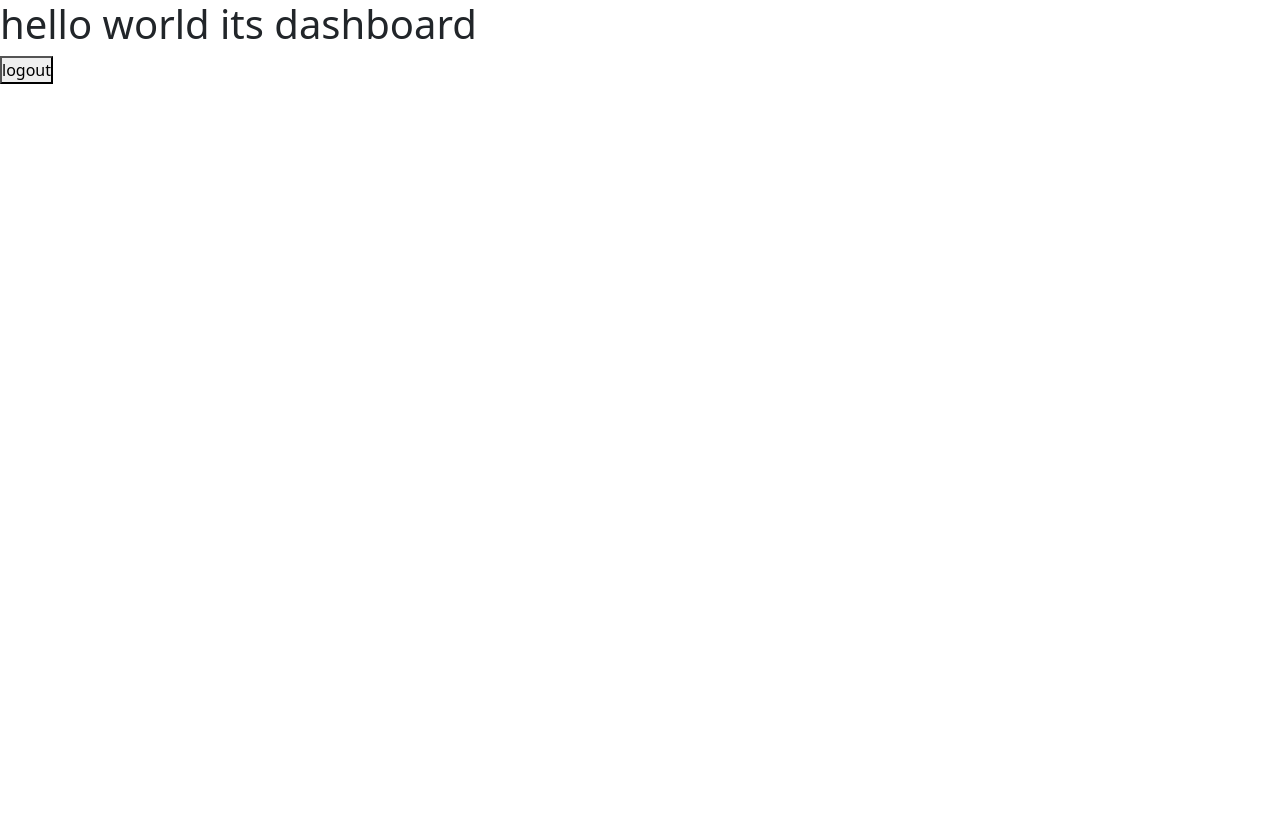
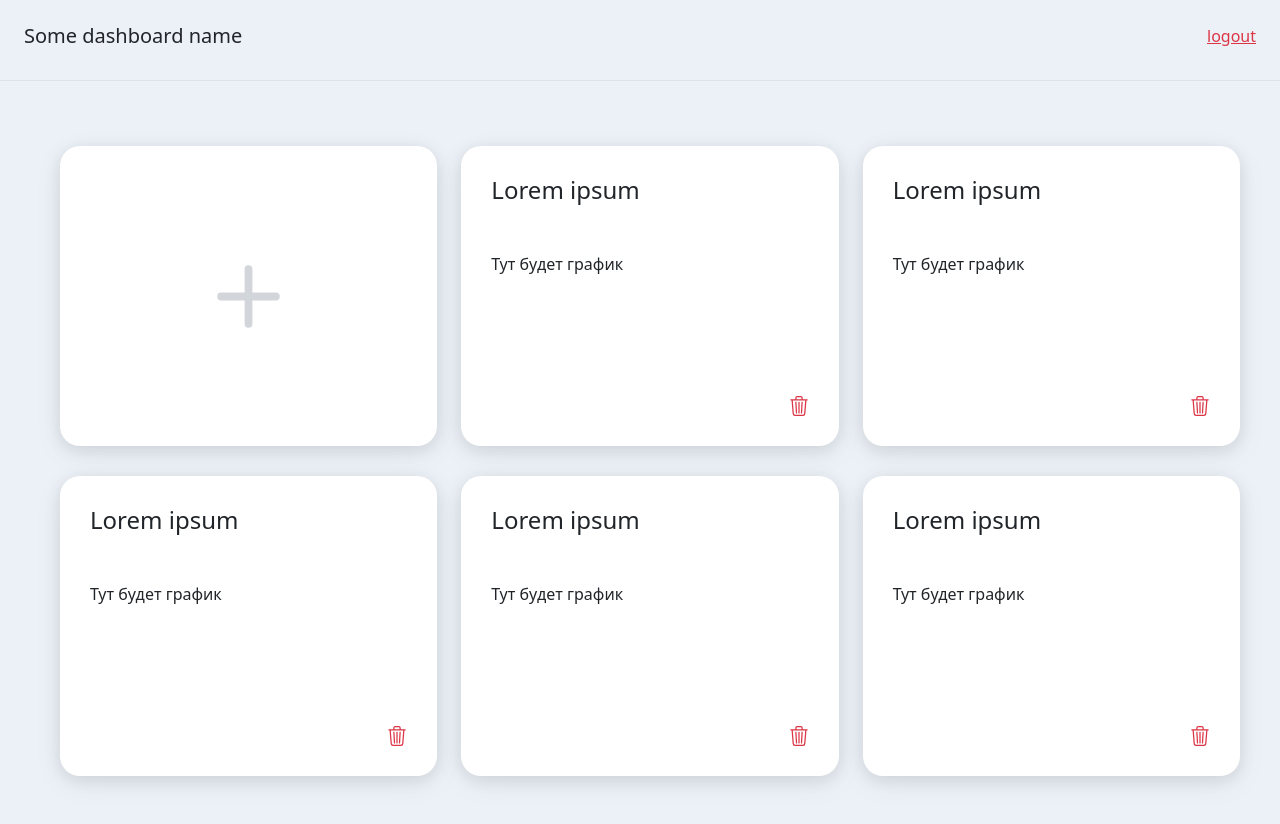
Before and after one commit to strdoner/course_project_2372, a React (Create React App) app in the folder frontend/: page / in a window 1280 px wide. Shown: the top 824 px of the page. Before the commit the page ends 800 px from the top, so only its background shows below. Built offline with nearby package versions, Linux system fonts and the light colour scheme; sample sign-in values are in the browser's storage.

Commit message:
Added dashboard page

```diff
--- a/frontend/package.json
+++ b/frontend/package.json
@@ -3,11 +3,13 @@
   "version": "0.1.0",
   "private": true,
   "dependencies": {
+    "@popperjs/core": "^2.11.8",
     "@testing-library/jest-dom": "^5.17.0",
     "@testing-library/react": "^13.4.0",
     "@testing-library/user-event": "^13.5.0",
     "axios": "^1.7.7",
-    "bootstrap": "^5.3.3",
+    "bootstrap": "^5.2.3",
+    "jquery": "^3.7.1",
     "react": "^18.3.1",
     "react-dom": "^18.3.1",
     "react-router-dom": "^6.27.0",
--- a/frontend/src/App.js
+++ b/frontend/src/App.js
@@ -1,6 +1,7 @@
 
 import './styles/App.css';
-import 'bootstrap/dist/css/bootstrap.css'
+import "bootstrap/dist/css/bootstrap.min.css";
+import "bootstrap/dist/js/bootstrap.bundle.min";
 import {Route, Routes, Navigate} from "react-router-dom"
 import Dashboard from './pages/Dashboard';
 import Login from './pages/Login'
@@ -18,7 +19,7 @@ function App() {
 
 
 
-  const [user, setUser] = useState(null);
+  const [user, setUser] = useState({username:''});
   const isUserLoggedIn = () => {
     if (window.localStorage.getItem("access_token") === null) {
       return refreshToken()
--- /dev/null
+++ b/frontend/src/components/Chart.jsx
@@ -0,0 +1,13 @@
+import React from 'react'
+
+
+const Chart = () => {
+    return (
+        <div className='chart'>
+            Тут будет график
+        </div>
+    )
+}
+
+
+export default Chart
--- /dev/null
+++ b/frontend/src/components/Chartitem.jsx
@@ -0,0 +1,26 @@
+import React from 'react'
+import Chart from './Chart';
+
+
+const Chartitem = () => {
+
+    return (
+        <div className='charts__item col-md-4 col-12 d-grid align-content-between'>
+
+            <h4>Lorem ipsum</h4>
+            <Chart />
+
+            <div className='charts__item__footer'>
+                <a className='chart__item__btn'>
+                <svg xmlns="http://www.w3.org/2000/svg" width="20" height="20" fill="currentColor" className="bi bi-trash3 text-danger" viewBox="0 0 16 16">
+                    <path d="M6.5 1h3a.5.5 0 0 1 .5.5v1H6v-1a.5.5 0 0 1 .5-.5M11 2.5v-1A1.5 1.5 0 0 0 9.5 0h-3A1.5 1.5 0 0 0 5 1.5v1H1.5a.5.5 0 0 0 0 1h.538l.853 10.66A2 2 0 0 0 4.885 16h6.23a2 2 0 0 0 1.994-1.84l.853-10.66h.538a.5.5 0 0 0 0-1zm1.958 1-.846 10.58a1 1 0 0 1-.997.92h-6.23a1 1 0 0 1-.997-.92L3.042 3.5zm-7.487 1a.5.5 0 0 1 .528.47l.5 8.5a.5.5 0 0 1-.998.06L5 5.03a.5.5 0 0 1 .47-.53Zm5.058 0a.5.5 0 0 1 .47.53l-.5 8.5a.5.5 0 1 1-.998-.06l.5-8.5a.5.5 0 0 1 .528-.47M8 4.5a.5.5 0 0 1 .5.5v8.5a.5.5 0 0 1-1 0V5a.5.5 0 0 1 .5-.5"/>
+                </svg>
+                </a>
+            </div>
+
+        </div>
+
+    )
+}
+
+export default Chartitem;
--- /dev/null
+++ b/frontend/src/components/LoadChartForm.jsx
@@ -0,0 +1,26 @@
+import React from 'react'
+
+
+const LoadChartForm = ({formId, ...props}) => {
+    return (
+        <div>
+            <div className="modal fade" id={formId} aria-hidden="true" aria-labelledby="exampleModalToggleLabel" tabIndex="-1">
+                <div className="modal-dialog modal-dialog-centered">
+                    <div className="modal-content">
+                        <div className="modal-header">
+                            <h5 className="modal-title" id="exampleModalToggleLabel">Load chart</h5>
+                            <button type="button" className="btn-close" data-bs-dismiss="modal" aria-label="Close"></button>
+                        </div>
+                        <div className="modal-body">
+                            Show a second modal and hide this one with the button below.
+                        </div>
+                        <div className="modal-footer">
+                        </div>
+                    </div>
+                </div>
+            </div>
+        </div>
+    )
+}
+
+export default LoadChartForm
--- /dev/null
+++ b/frontend/src/components/NewChartItem.jsx
@@ -0,0 +1,25 @@
+import React from 'react'
+
+
+const NewChartitem = () => {
+
+    return (
+        <div className='new_charts__item col-md-4 col-12 d-grid justify-content-center align-content-center bg-light-info' data-bs-toggle="modal" href="#loadChartForm">
+
+            <a className='add_new_chart'>
+            <svg xmlns="http://www.w3.org/2000/svg" width="16" height="16" fill="currentColor" className="bi bi-plus" viewBox="0 0 16 16">
+                <path d="M8 4a.5.5 0 0 1 .5.5v3h3a.5.5 0 0 1 0 1h-3v3a.5.5 0 0 1-1 0v-3h-3a.5.5 0 0 1 0-1h3v-3A.5.5 0 0 1 8 4"/>
+            </svg>
+
+
+            </a>
+
+
+
+
+        </div>
+
+    )
+}
+
+export default NewChartitem;
--- a/frontend/src/components/UserForm.jsx
+++ b/frontend/src/components/UserForm.jsx
@@ -71,7 +71,7 @@ function LoginForm () {
                 placeholder='Enter Password'
                 required/>
             <div className='text-danger text-center'>{error}</div>
-            <Button btnType={"primary"} type="submit">Login</Button>
+            <Button btnType={"violet"} type="submit">Login</Button>
         </form>
     )
 }
@@ -152,7 +152,7 @@ function RegisterForm(){
             />
             <div className='text-danger text-center'>{error.password2}</div>
 
-            <Button btnType={"primary"}>Register</Button>
+            <Button btnType={"violet"}>Register</Button>
         </form>
     )
 }
--- a/frontend/src/pages/Dashboard.jsx
+++ b/frontend/src/pages/Dashboard.jsx
@@ -2,7 +2,10 @@ import React, { useContext } from 'react'
 import { UserContext } from '../contexts/userContext';
 import { logoutUser, refreshToken } from '../api/auth';
 import { useNavigate } from 'react-router-dom';
-
+import Chartitem from '../components/Chartitem';
+import Button from '../components/Button';
+import NewChartitem from '../components/NewChartItem';
+import LoadChartForm from '../components/LoadChartForm'
 function Dashboard() {
     const {user, setUser, isUserLoggedIn} = useContext(UserContext)
     const navigate = useNavigate();
@@ -17,12 +20,52 @@ function Dashboard() {
 
 
     return (
+
         <div>
-            <h1>
-                hello world its dashboard
-            </h1>
-            <button onClick={logout}>logout</button>
+            <div className='text-center p-4 border-bottom'>
+                <div className='d-flex justify-content-between'>
+                    <h5>
+                        Some dashboard name
+                    </h5>
+                    <div className='d-flex align-content-center'>
+                        <h5>
+                            {user.username}
+                        </h5>
+                        <a onClick={logout} className='text-danger'>logout</a>
+                    </div>
+                </div>
+
+            </div>
+
+            <div className='charts'>
+            <LoadChartForm formId={'loadChartForm'}/>
+
+                <div className='row'>
+                    <div className='col-lg-4 col-md-6 col-12'>
+                        <NewChartitem />
+                    </div>
+
+                    <div className='col-lg-4 col-md-6 col-12'>
+                        <Chartitem />
+                    </div>
+                    <div className='col-lg-4 col-md-6 col-12'>
+                        <Chartitem />
+                    </div>
+                    <div className='col-lg-4 col-md-6 col-12'>
+                        <Chartitem />
+                    </div>
+                    <div className='col-lg-4 col-md-6 col-12'>
+                        <Chartitem />
+                    </div>
+                    <div className='col-lg-4 col-md-6 col-12'>
+                        <Chartitem />
+                    </div>
+
+                </div>
+            </div>
         </div>
+
+
 
     )
 }
--- a/frontend/src/pages/Login.jsx
+++ b/frontend/src/pages/Login.jsx
@@ -11,11 +11,11 @@ const Login = () => {
             <div className='header w-100 d-flex justify-content-between p-4'>
                 <h1>Griph</h1>
                 <div className='btn-group'>
-                <Link to="/login" className="btn btn-primary" style={{padding:'12px', height:'min-content'}}><h5 className='m-0' style={{height:'min-content'}}>Log In</h5></Link>
-                    <Link to="/register" className="btn btn-outline-primary" style={{padding:'12px', height:'min-content'}}><h5 className='m-0' style={{height:'min-content'}}>Sign Up</h5></Link>
+                <Link to="/login" className="btn btn-violet" style={{padding:'12px', height:'min-content'}}><h5 className='m-0' style={{height:'min-content'}}>Log In</h5></Link>
+                    <Link to="/register" className="btn btn-outline-violet" style={{padding:'12px', height:'min-content'}}><h5 className='m-0' style={{height:'min-content'}}>Sign Up</h5></Link>
                 </div>
             </div>
-            <div className='login__block bg-light'>
+            <div className='login__block'>
                 <h3 className='text-center p-3'>Log In</h3>
                 <UserForm formType={"login"}/>
                 <p className='text__help'>Don't have an account? <Link to="/register">Sign Up</Link></p>
--- a/frontend/src/pages/Register.jsx
+++ b/frontend/src/pages/Register.jsx
@@ -10,11 +10,11 @@ const Register = () => {
             <div className='header w-100 d-flex justify-content-between p-4'>
                 <h1>Griph</h1>
                 <div className='btn-group'>
-                    <Link to="/login" className="btn btn-outline-primary" style={{padding:'12px', height:'min-content'}}><h5 className='m-0' style={{height:'min-content'}}>Log In</h5></Link>
-                    <Link to="/register" className="btn btn-primary" style={{padding:'12px', height:'min-content'}}><h5 className='m-0' style={{height:'min-content'}}>Sign Up</h5></Link>
+                    <Link to="/login" className="btn btn-outline-violet" style={{padding:'12px', height:'min-content'}}><h5 className='m-0' style={{height:'min-content'}}>Log In</h5></Link>
+                    <Link to="/register" className="btn btn-violet" style={{padding:'12px', height:'min-content'}}><h5 className='m-0' style={{height:'min-content'}}>Sign Up</h5></Link>
                 </div>
             </div>
-            <div className='login__block bg-light'>
+            <div className='login__block'>
                 <h3 className='text-center p-3'>Sign up</h3>
                 <UserForm formType={"register"}/>
                 <p className='text__help'>Already have an account? <Link to="/login">Log In</Link></p>
--- a/frontend/src/styles/App.css
+++ b/frontend/src/styles/App.css
@@ -2,6 +2,10 @@
     margin: 0;
     padding: 0;
     box-sizing: border-box;
+}
+
+body {
+    background: #ecf1f7!important;
 }
 
 .text__help {
@@ -28,8 +32,19 @@
 
     border-radius: 10px;
     padding: 50px;
-    background: white;
+    background: #fff;
     min-width: 600px;
+    box-shadow: rgba(17, 17, 26, 0.1) 0px 4px 16px, rgba(17, 17, 26, 0.05) 0px 8px 32px;
+
+}
+
+.btn-violet {
+    background-color: #474853!important;
+    color: #fff!important;
+}
+
+.btn-outline-violet {
+    border: 1px solid #474853!important;
 }
 
 .login__block>form {
@@ -46,3 +61,50 @@
     font-size: 20px;
     border: 1px solid #acabab;
 }
+
+.charts {
+    max-width: 1500px;
+    width: 100%;
+    margin: 0 auto;
+    padding: 50px 50px;
+
+
+}
+
+.charts__item, .new_charts__item {
+    /* border: 1px solid #59A9FF; */
+    border-radius: 20px;
+    padding: 30px;
+    margin: 15px 10px;
+    width: 100%!important;
+    max-height: 400px;
+    min-height: 300px;
+    background-color: #fff;
+    box-shadow: rgba(17, 17, 26, 0.1) 0px 4px 16px, rgba(17, 17, 26, 0.05) 0px 8px 32px;
+}
+
+.new_charts__item {
+    cursor: pointer;
+    color: #d2d6db;
+}
+
+.charts__item__footer {
+    width: 100%;
+    display: grid;
+    justify-content: end;
+}
+
+.chart__item__btn {
+    cursor: pointer;
+}
+
+.chart {
+    width: 100%;
+    min-height: 100px;
+}
+
+.add_new_chart svg {
+    width: 125px;
+    height: 125px;
+    color: #d2d6db;
+}
```
Also changed, not shown: frontend/src/components/ChartForm.jsx (added, +8 -0 lines), 1 other file (tests, documents, lock files or other folders).
